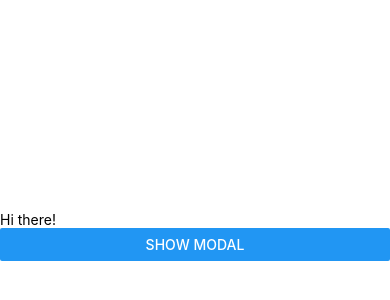
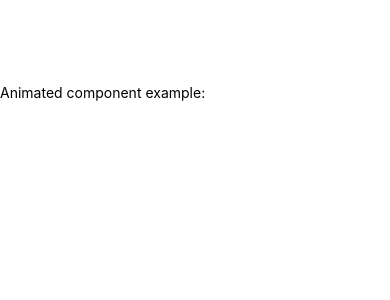
Before and after one commit to qadratic/react-native-animations, a React Native app: screen / in a window 390 px wide. Shown: the part 186-486 px from the top of the page. Built offline with nearby package versions, Linux system fonts and the light colour scheme.

Commit message:
added fade-in component

```diff
--- a/App.js
+++ b/App.js
@@ -2,12 +2,14 @@ import React from 'react'
 import { View } from 'react-native'
 import ModalImplement from './components/ModalImplement'
 import FormWithFormik from './components/FormWithFormik'
+import AnimatedImplementation from './components/AnimatedImplementation'
 
 export default function App() {
 	return (
 		<View style={{height:'100%'}}>
-			<ModalImplement />
+			{/* <ModalImplement /> */}
 			{/* <FormWithFormik /> */}
+			<AnimatedImplementation />
 		</View>
 	)
 }
--- /dev/null
+++ b/components/AnimatedImplementation.js
@@ -0,0 +1,25 @@
+import React, { useRef } from 'react'
+import { View, Text, StyleSheet, Animated } from 'react-native'
+
+export default function AnimatedImplementation() {
+	const fadeAnim = useRef(new Animated.Value(0)).current;
+	return (
+		<View style={styles.conatiner} >
+			<Text>Animated component example:</Text>
+
+			<Animated.View style={{ ...styles.animatedView, opacity: fadeAnim }} >
+				<Text>This text fades</Text>
+			</Animated.View>
+
+		</View>
+	)
+}
+
+const styles = StyleSheet.create({
+	conatiner: {
+		flex: 1,
+		justifyContent: 'space-evenly'
+	},
+	animatedView: {
+	}
+})
```
